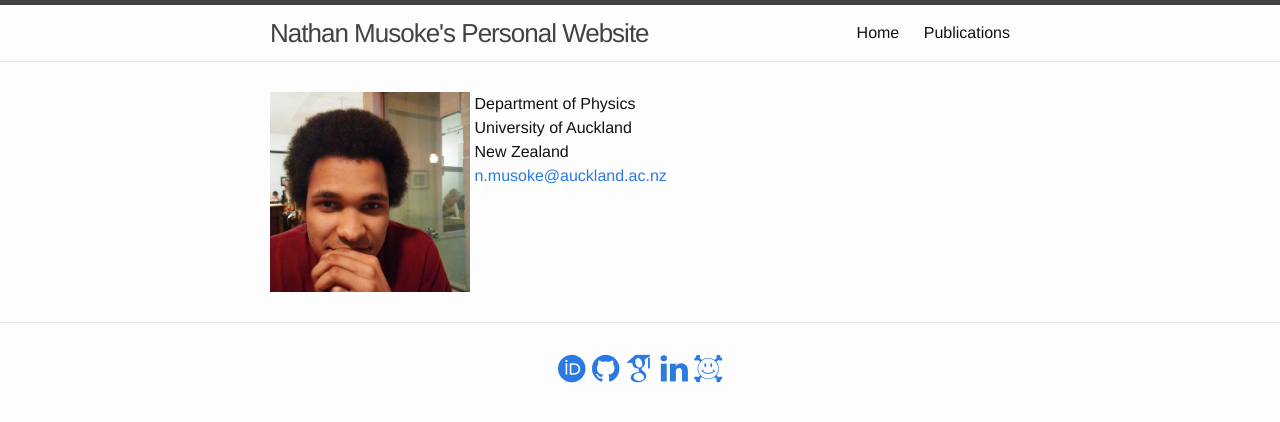
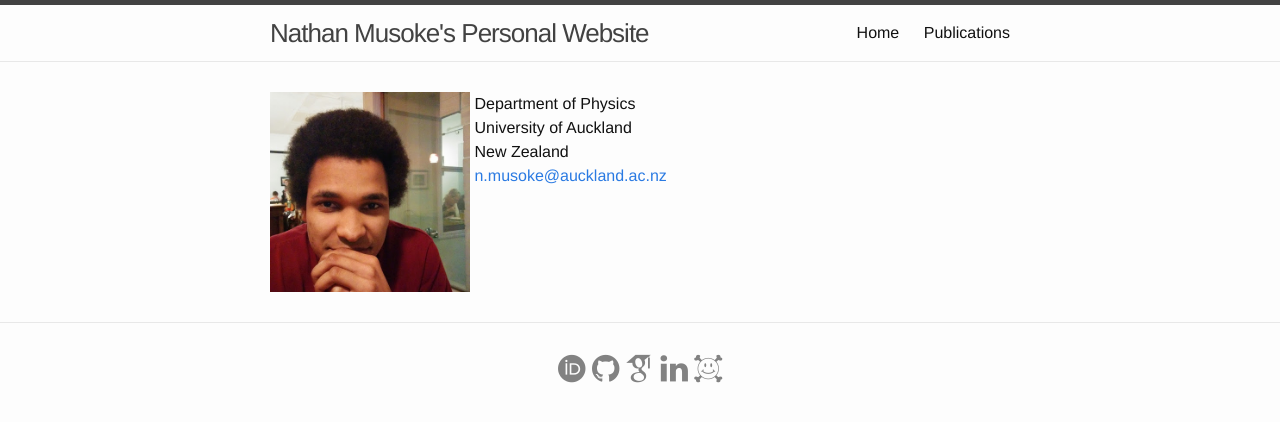
Before and after one commit to musoke/nathan.musoke.ca, a Jekyll site: the page built from _pages/01_index.md, in a window 1280 px wide. Shown: the top 422 px of the page. Built offline with Jekyll 4.4.1, drawn with Linux system fonts in a browser that asks for light colours; nearby versions of some CDN libraries; some web fonts are replaced.

Commit message:
Change social media icon colors.
I used colors from the palette of greys defined by the default style.
The hover is darker.

```diff
--- a/_sass/_layout.scss
+++ b/_sass/_layout.scss
@@ -115,6 +115,19 @@
     a {
         text-decoration: none;
     }
+
+    a:link {
+        color: $grey-color
+    }
+
+    a:visited {
+        color: $grey-color
+    }
+
+    a:hover {
+        color: $grey-color-dark
+    }
+
 }
 
 .footer-col-wrapper {
```
